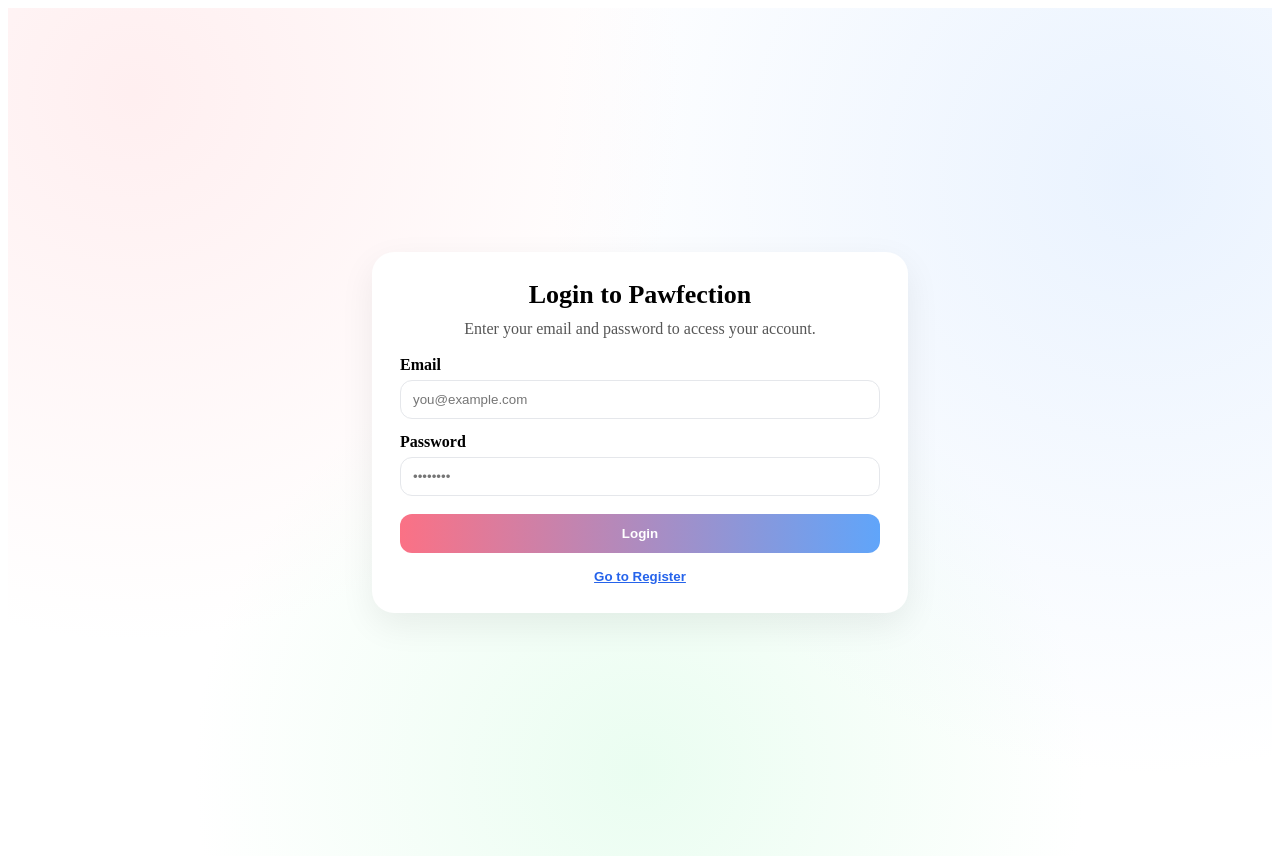
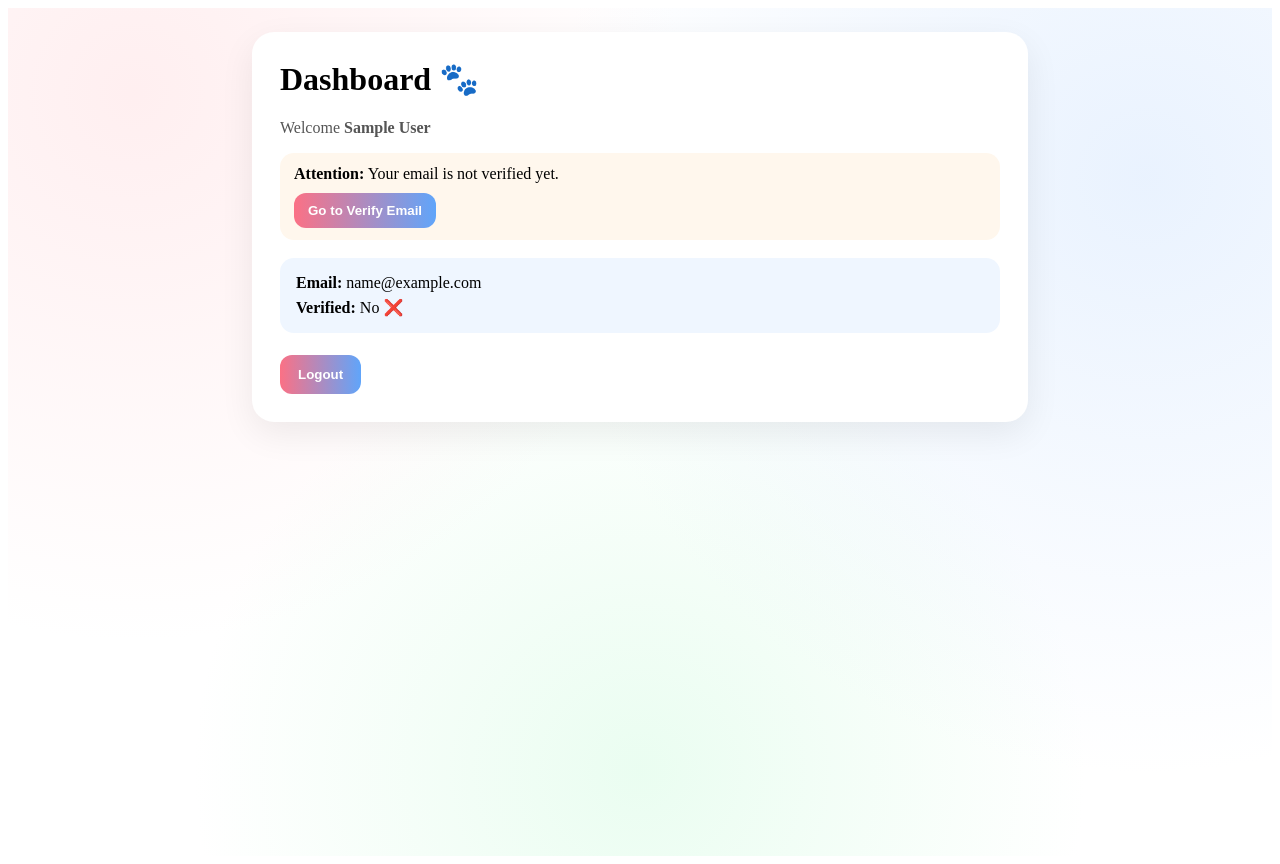
Before and after one commit to TUDublinBlanchBusinessIT/final-year-project-Jiyoungjinchoi, a React app in the folder frontend/: page /dashboard in a window 1280 px wide. Before the commit this address led to /login. Built offline with nearby package versions, Linux system fonts and the light colour scheme; sample sign-in values are in the browser's storage; the HTML template or start-up script is replaced by a standard one.

Commit message:
Implement user login flow with dashboard and email verification status

```diff
--- a/frontend/src/App.jsx
+++ b/frontend/src/App.jsx
@@ -1,7 +1,9 @@
 import { BrowserRouter as Router, Routes, Route, Navigate } from "react-router-dom";
+
 import Register from "./pages/Register";
+import Login from "./pages/Login";
 import VerifyEmail from "./pages/VerifyEmail";
-import Login from "./pages/Login";
+import Dashboard from "./pages/Dashboard";
 
 export default function App() {
   return (
@@ -15,6 +17,9 @@
         <Route path="/login" element={<Login />} />
         <Route path="/verify-email" element={<VerifyEmail />} />
 
+        {/* Dashboard */}
+        <Route path="/dashboard" element={<Dashboard />} />
+
         {/* Catch-all */}
         <Route path="*" element={<Navigate to="/login" />} />
       </Routes>
--- /dev/null
+++ b/frontend/src/pages/Dashboard.jsx
@@ -0,0 +1,119 @@
+import { useEffect } from "react";
+import { useNavigate } from "react-router-dom";
+
+export default function Dashboard() {
+  const navigate = useNavigate();
+
+  useEffect(() => {
+    const token = localStorage.getItem("pawfection_token");
+    const userRaw = localStorage.getItem("pawfection_user");
+
+    // ✅ Only redirect if NOT logged in
+    if (!token || !userRaw) {
+      navigate("/login");
+    }
+  }, [navigate]);
+
+  const user = JSON.parse(localStorage.getItem("pawfection_user") || "{}");
+  const isVerified = !!user.email_verified_at;
+
+  function logout() {
+    localStorage.removeItem("pawfection_token");
+    localStorage.removeItem("pawfection_user");
+    localStorage.removeItem("pawfection_user_email");
+    navigate("/login");
+  }
+
+  return (
+    <div
+      style={{
+        minHeight: "100vh",
+        padding: 24,
+        background:
+          "radial-gradient(circle at 10% 10%, rgba(255,228,230,.6), transparent 40%)," +
+          "radial-gradient(circle at 90% 20%, rgba(219,234,254,.6), transparent 45%)," +
+          "radial-gradient(circle at 50% 90%, rgba(220,252,231,.6), transparent 45%)",
+      }}
+    >
+      <div
+        style={{
+          width: "100%",
+          maxWidth: 720,
+          margin: "0 auto",
+          background: "#fff",
+          borderRadius: 22,
+          padding: 28,
+          boxShadow: "0 12px 35px rgba(0,0,0,.07)",
+        }}
+      >
+        <h1 style={{ marginTop: 0 }}>Dashboard 🐾</h1>
+
+        <p style={{ color: "#555", marginTop: 6 }}>
+          Welcome <strong>{user?.name || "User"}</strong>
+        </p>
+
+        {/* ✅ Unverified message (NO redirect) */}
+        {!isVerified && (
+          <div
+            style={{
+              marginTop: 16,
+              padding: "12px 14px",
+              borderRadius: 14,
+              background: "#fff7ed",
+            }}
+          >
+            <strong>Attention:</strong> Your email is not verified yet.
+            <div style={{ marginTop: 10 }}>
+              <button
+                onClick={() => navigate("/verify-email")}
+                style={{
+                  padding: "10px 14px",
+                  borderRadius: 12,
+                  border: "none",
+                  fontWeight: 800,
+                  color: "#fff",
+                  cursor: "pointer",
+                  background: "linear-gradient(90deg,#fb7185,#60a5fa)",
+                }}
+              >
+                Go to Verify Email
+              </button>
+            </div>
+          </div>
+        )}
+
+        <div
+          style={{
+            marginTop: 18,
+            padding: 16,
+            borderRadius: 14,
+            background: "#eff6ff",
+          }}
+        >
+          <div>
+            <strong>Email:</strong> {user?.email || "-"}
+          </div>
+          <div style={{ marginTop: 6 }}>
+            <strong>Verified:</strong> {isVerified ? "Yes ✅" : "No ❌"}
+          </div>
+        </div>
+
+        <button
+          onClick={logout}
+          style={{
+            marginTop: 22,
+            padding: "12px 18px",
+            borderRadius: 12,
+            border: "none",
+            fontWeight: 800,
+            color: "#fff",
+            cursor: "pointer",
+            background: "linear-gradient(90deg,#fb7185,#60a5fa)",
+          }}
+        >
+          Logout
+        </button>
+      </div>
+    </div>
+  );
+}
--- a/frontend/src/pages/Login.jsx
+++ b/frontend/src/pages/Login.jsx
@@ -3,6 +3,7 @@
 
 export default function Login() {
   const navigate = useNavigate();
+
   const [status, setStatus] = useState({ type: "idle", message: "" });
   const [email, setEmail] = useState("");
   const [password, setPassword] = useState("");
@@ -27,15 +28,20 @@
         throw new Error(data.message || "Login failed.");
       }
 
+      // ✅ Save auth data
       localStorage.setItem("pawfection_token", data.token);
       localStorage.setItem("pawfection_user", JSON.stringify(data.user));
       localStorage.setItem("pawfection_user_email", data.user.email);
 
       setStatus({ type: "success", message: "Login successful 🎉" });
 
-      setTimeout(() => navigate("/verify-email"), 700);
+      // ✅ ALWAYS go to dashboard (no verify redirect here)
+      setTimeout(() => navigate("/dashboard"), 700);
     } catch (error) {
-      setStatus({ type: "error", message: error.message || "Failed to fetch" });
+      setStatus({
+        type: "error",
+        message: error.message || "Failed to fetch",
+      });
     }
   }
 
@@ -49,8 +55,8 @@
   return (
     <div
       style={{
-        height: "100vh", // ✅ prevents scroll
-        overflow: "hidden", // ✅ no scrollbar
+        height: "100vh",
+        overflow: "hidden",
         display: "grid",
         placeItems: "center",
         padding: 24,
@@ -63,10 +69,10 @@
       <div
         style={{
           width: "100%",
-          maxWidth: 480, // ✅ slightly tighter than 520
+          maxWidth: 480,
           background: "#fff",
           borderRadius: 22,
-          padding: 28, // ✅ balanced padding
+          padding: 28,
           boxShadow: "0 12px 35px rgba(0,0,0,.07)",
           textAlign: "center",
         }}
@@ -97,13 +103,7 @@
           </div>
         )}
 
-        <form
-          onSubmit={handleLogin}
-          style={{
-            marginTop: 18,
-            textAlign: "left",
-          }}
-        >
+        <form onSubmit={handleLogin} style={{ marginTop: 18, textAlign: "left" }}>
           <label style={{ fontWeight: 700, display: "block", marginBottom: 6 }}>
             Email
           </label>
@@ -112,16 +112,15 @@
             value={email}
             onChange={(e) => setEmail(e.target.value)}
             required
+            placeholder="you@example.com"
             style={{
               width: "100%",
               padding: "11px 12px",
               borderRadius: 12,
               border: "1px solid #e5e7eb",
-              outline: "none",
               marginBottom: 14,
               boxSizing: "border-box",
             }}
-            placeholder="you@example.com"
           />
 
           <label style={{ fontWeight: 700, display: "block", marginBottom: 6 }}>
@@ -132,15 +131,14 @@
             value={password}
             onChange={(e) => setPassword(e.target.value)}
             required
+            placeholder="••••••••"
             style={{
               width: "100%",
               padding: "11px 12px",
               borderRadius: 12,
               border: "1px solid #e5e7eb",
-              outline: "none",
               boxSizing: "border-box",
             }}
-            placeholder="••••••••"
           />
 
           <button
```
